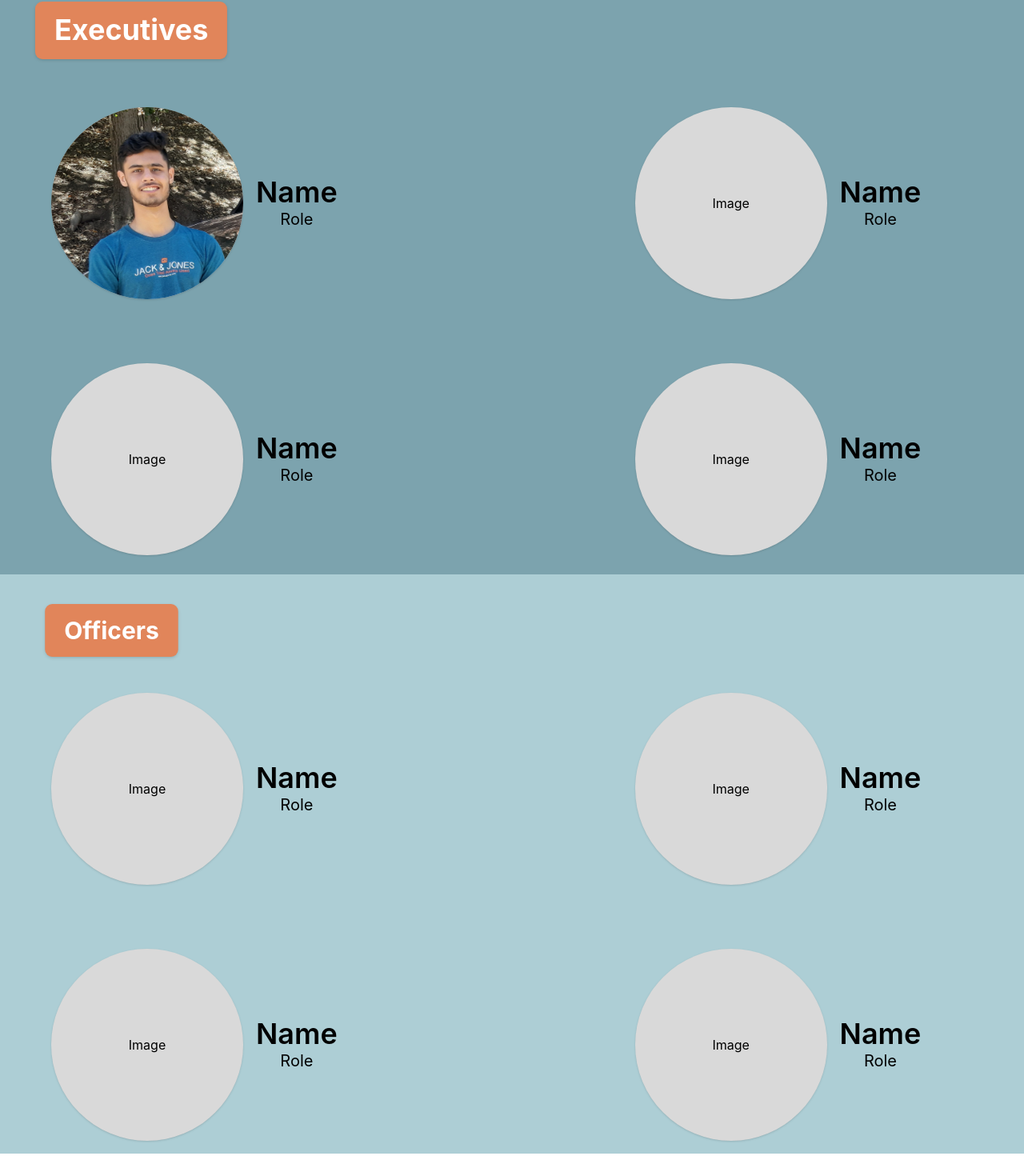
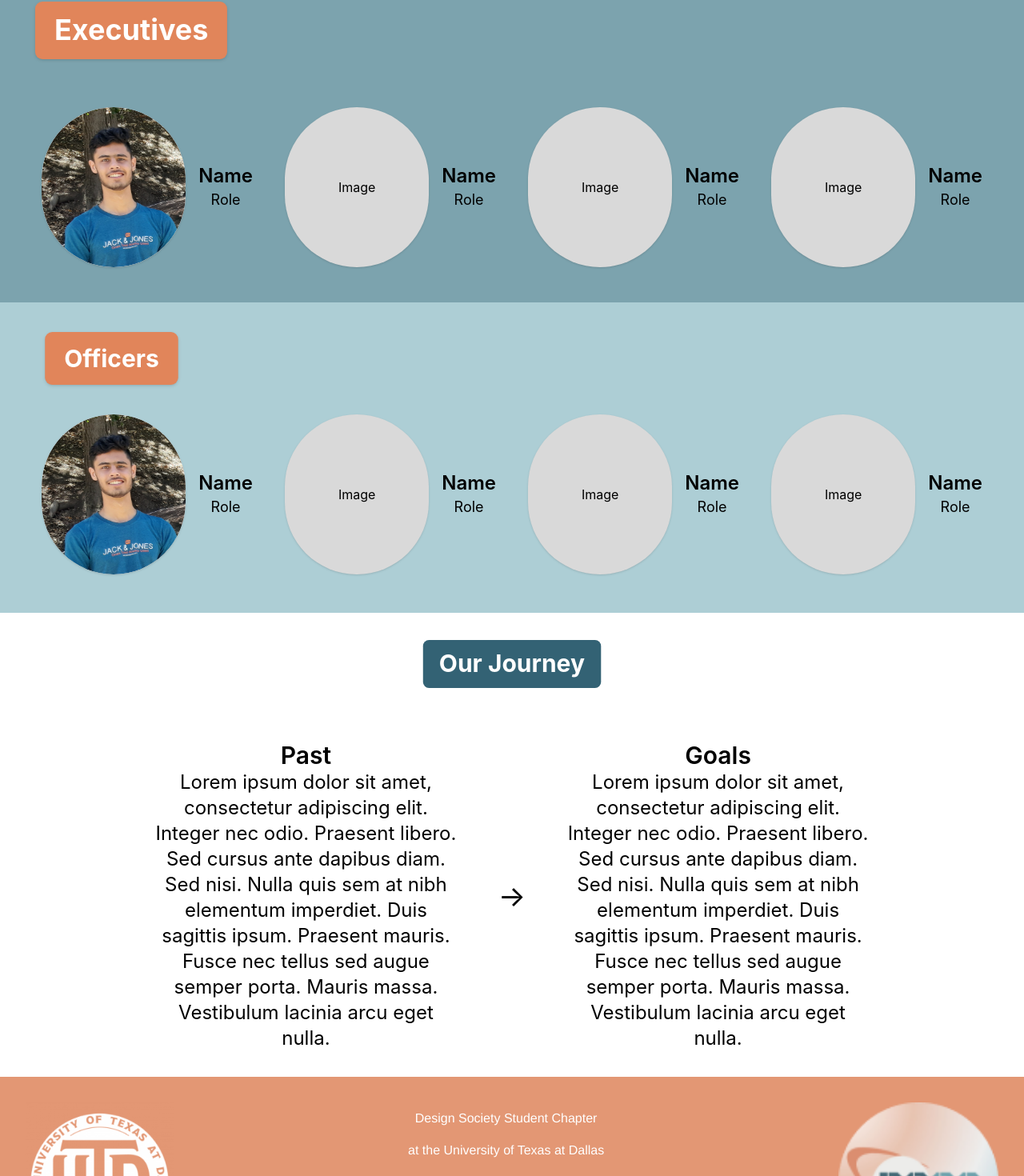
Before and after one commit to Design-Society-Student-Chapter-at-UTD/DSSCWebsite, a React (Create React App) app in the folder my-app/: page /AboutUs in a window 1280 px wide. Shown: the part 798-2268 px from the top of the page at 80% size. Built offline with nearby package versions, Linux system fonts and the light colour scheme.

Commit message:
Animations added, About Us Executive and Officer section modified

```diff
--- a/my-app/public/index.html
+++ b/my-app/public/index.html
@@ -2,11 +2,11 @@
 <html lang="en">
   <head>
     <meta charset="utf-8" />
-    <link rel="icon" href="%PUBLIC_URL%/favicon.ico" />
+    <link rel="icon" href="logo.png" type="image/svg+xml" />
     <meta name="viewport" content="width=device-width, initial-scale=1" />
     <meta name="theme-color" content="#000000" />
     <meta
-      name="DSSC"
+      name="Design Society Student Chapter"
       content="Design Club Website"
     />
     <link rel="apple-touch-icon" href="%PUBLIC_URL%/logo192.png" />
--- a/my-app/src/pages/AboutUs.js
+++ b/my-app/src/pages/AboutUs.js
@@ -18,17 +18,17 @@ const AboutUs = () => {
 
       {/* Mission Statement Section */}
       <motion.div
-      initial={{ y: 100, opacity: 0 }}
-      animate={{ y: 0, opacity: 1 }}
-      transition={{ duration: 0.5, delay: 0.5 }}
+      initial={{ x: 100, opacity: 0 }}
+      animate={{ x: 0, opacity: 1 }}
+      transition={{ duration: 0.5}}
       className="mt-8">
         <div className="text-white bg-[#336274] px-4 py-2 rounded-md inline-block text-2xl font-bold scale-125 ">
           Mission Statement
         </div>
         <motion.div
-         initial={{ y: 100, opacity: 0 }}
-         animate={{ y: 0, opacity: 1 }}
-         transition={{ duration: 0.5, delay: 1 }}
+         initial={{ x: 100, opacity: 0 }}
+         animate={{ x: 0, opacity: 1 }}
+         transition={{ duration: 0.5 }}
         className="my-10 mx-auto text-2xl max-w-[800px]">
           Lorem ipsum dolor sit amet, consectetur adipiscing elit, sed do eiusmod tempor incididunt ut labore et dolore magna aliqua. Ut enim ad minim veniam, quis nostrud exercitation ullamco laboris nisi.
           Lorem ipsum dolor sit amet, consectetur adipiscing elit, sed do eiusmod tempor incididunt ut labore et dolore magna aliqua. Ut enim ad minim veniam, quis nostrud exercitation ullamco laboris nisi.
@@ -38,9 +38,9 @@ const AboutUs = () => {
 
       {/* Our Team Section */}
       <motion.div
-      initial={{ y: 100, opacity: 0}}
-      animate={{y: 0, opacity: 100}}
-      transition={{duration: 0.5, delay: 1}}
+      initial={{ x: 100, opacity: 0}}
+      animate={{x: 0, opacity: 100}}
+      transition={{duration: 0.5}}
       className="bg-[#adced5]  py-4">
       <div className="pt-2">
         <div className="text-white bg-[#336274] px-7 py-2 rounded-3xl inline-block text-2xl font-bold scale-150">
@@ -49,156 +49,85 @@ const AboutUs = () => {
       </div>
 
       {/* Executives Section */}
-      <div className="bg-[#336274]/40   pb-3" >
+      <div className="bg-[#336274]/40 pb-3">
   <div className="flex justify-start mt-8 mx-5">
     <div className="text-white bg-[#e1855a] px-4 py-2 rounded-md my-10 mx-16 text-2xl font-bold shadow scale-150">
       Executives
     </div>
   </div>
-      <div className="flex flex-wrap gap-8 justify-between my-8 relative ml-16">
-      {/* Executive Member 1 */}
-       <div className="flex items-center space-x-4 w-[45%] scale-120 group">
-        <div className="w-[240px] h-[240px] bg-[#d9d9d9] rounded-full shadow flex items-center justify-center">
-        <img src="/myPhoto.jpg" alt="Executive 1" className="w-full h-full object-cover rounded-full" />
+
+  {/* Executive grid */}
+  <div className="flex flex-wrap gap-x-10 gap-y-12 justify-center my-8 px-10">
+    {/* Executive Member */}
+    {[1, 2, 3, 4].map((_, index) => (
+      <div
+        key={index}
+        className="flex items-center space-x-4 sm:w-[22%] group"
+      >
+        <div className="w-[200px] h-[200px] bg-[#d9d9d9] rounded-full shadow flex items-center justify-center overflow-hidden">
+          {index === 0 ? (
+            <img
+              src="/myPhoto.jpg"
+              alt={`Executive ${index + 1}`}
+              className="w-full h-full object-cover rounded-full"
+            />
+          ) : (
+            <span className="text-gray-500">Image</span>
+          )}
         </div>
         <div>
-          <p className="text-4xl font-semibold relative cursor-pointer group-hover:text-[#336274]">
+          <p className="text-2xl font-semibold relative cursor-pointer group-hover:text-[#336274]">
             Name
-            {/* Hover Popup */}
-            <span className="absolute left-0 top-full mt-2 w-64 bg-[#336274] text-white text-sm p-2 rounded-md opacity-0 group-hover:opacity-100 group-hover:translate-y-2 transition-all duration-500 ease-in-out shadow-lg z-10">
-            Lorem ipsum dolor sit amet, consectetur adipiscing elit. Proin vitae justo non velit facilisis pharetra. Lorem ipsum dolor sit amet, consectetur adipiscing elit. Proin vitae justo non velit facilisis pharetra. Lorem ipsum dolor sit amet, consectetur adipiscing elit. Proin vitae justo non velit facilisis pharetra.
+            <span className="absolute left-1/2 -translate-x-1/2 mt-2 w-64 bg-[#336274] text-white text-sm p-2 rounded-md opacity-0 group-hover:opacity-100 group-hover:translate-y-2 transition-all duration-500 ease-in-out shadow-lg z-10">
+              Lorem ipsum dolor sit amet, consectetur adipiscing elit. Proin
+              vitae justo non velit facilisis pharetra.
             </span>
           </p>
-          <p className="text-xl text-gray-600">Role</p>
+          <p className="text-lg text-gray-600">Role</p>
         </div>
       </div>
-             {/* Executive Member 2 */}
-      <div className="flex items-center space-x-4 w-[40%] group">
-        <div className="w-[240px] h-[240px] bg-[#d9d9d9] rounded-full shadow flex items-center justify-center">
-          Image
-        </div>
-        <div>
-        <p className="text-4xl font-semibold relative cursor-pointer group-hover:text-[#336274]">
-            Name
-            {/* Hover Popup */}
-            <span className="absolute left-0 top-full mt-2 w-64 bg-[#336274] text-white text-sm p-2 rounded-md opacity-0 group-hover:opacity-100 group-hover:translate-y-2 transition-all duration-500 ease-in-out shadow-lg z-10">
-            Lorem ipsum dolor sit amet, consectetur adipiscing elit. Proin vitae justo non velit facilisis pharetra. Lorem ipsum dolor sit amet, consectetur adipiscing elit. Proin vitae justo non velit facilisis pharetra. Lorem ipsum dolor sit amet, consectetur adipiscing elit. Proin vitae justo non velit facilisis pharetra.
-            </span>
-          </p>
-          <p className="text-xl text-gray-600">Role</p>
-        </div>
-      </div>
-      </div>
-      <div className="flex flex-wrap gap-8 justify-between mt-20 mb-3 ml-16">
-      {/* Executive Member 3 */}
-      <div className="flex items-center space-x-4 w-[45%] group">
-        <div className="w-[240px] h-[240px] bg-[#d9d9d9] rounded-full shadow flex items-center justify-center">
-          Image
-        </div>
-        <div>
-        <p className="text-4xl font-semibold relative cursor-pointer group-hover:text-[#336274]">
-            Name
-            {/* Hover Popup */}
-            <span className="absolute left-0 top-full mt-2 w-64 bg-[#336274] text-white text-sm p-2 rounded-md opacity-0 group-hover:opacity-100 group-hover:translate-y-2 transition-all duration-500 ease-in-out shadow-lg z-10">
-            Lorem ipsum dolor sit amet, consectetur adipiscing elit. Proin vitae justo non velit facilisis pharetra. Lorem ipsum dolor sit amet, consectetur adipiscing elit. Proin vitae justo non velit facilisis pharetra. Lorem ipsum dolor sit amet, consectetur adipiscing elit. Proin vitae justo non velit facilisis pharetra.
-            </span>
-          </p>
-          <p className="text-xl text-gray-600">Role</p>
-        </div>
-      </div>
-      {/* Executive Member 4 */}
-      <div className="flex items-center space-x-4 w-[40%] group">
-        <div className="w-[240px] h-[240px] bg-[#d9d9d9] rounded-full shadow flex items-center justify-center">
-          Image
-        </div>
-        <div>
-        <p className="text-4xl font-semibold relative cursor-pointer group-hover:text-[#336274]">
-            Name
-            {/* Hover Popup */}
-            <span className="absolute left-0 top-full mt-2 w-64 bg-[#336274] text-white text-sm p-2 rounded-md opacity-0 group-hover:opacity-100 group-hover:translate-y-2 transition-all duration-500 ease-in-out shadow-lg z-10">
-            Lorem ipsum dolor sit amet, consectetur adipiscing elit. Proin vitae justo non velit facilisis pharetra. Lorem ipsum dolor sit amet, consectetur adipiscing elit. Proin vitae justo non velit facilisis pharetra. Lorem ipsum dolor sit amet, consectetur adipiscing elit. Proin vitae justo non velit facilisis pharetra.
-            </span>
-          </p>
-          <p className="text-xl text-gray-600">Role</p>
-        </div>
+    ))}
   </div>
 </div>
 
-    </div>
+
     {/* Officer section */}
       <div className="flex justify-start mt-8 mx-5">
         <div className="text-white bg-[#e1855a] px-4 py-2 rounded-md inline-block my-4  mx-16 text-xl font-bold shadow scale-150">
           Officers
         </div>
       </div>
-      <div className="flex flex-wrap gap-8 justify-between mt-10  ml-16">
-      {/* Officer Member 1 */}
-      <div className="flex items-center space-x-4 w-[45%] group">
-        <div className="w-[240px] h-[240px] bg-[#d9d9d9] rounded-full shadow flex items-center justify-center">
-          Image
+      {/* Officer grid */}
+  <div className="flex flex-wrap gap-x-10 gap-y-12 justify-center my-8 px-10">
+    {/* Officer Member */}
+    {[1, 2, 3, 4].map((_, index) => (
+      <div
+        key={index}
+        className="flex items-center space-x-4 sm:w-[22%] group"
+      >
+        <div className="w-[200px] h-[200px] bg-[#d9d9d9] rounded-full shadow flex items-center justify-center overflow-hidden">
+          {index === 0 ? (
+            <img
+              src="/myPhoto.jpg"
+              alt={`Executive ${index + 1}`}
+              className="w-full h-full object-cover rounded-full"
+            />
+          ) : (
+            <span className="text-gray-500">Image</span>
+          )}
         </div>
         <div>
-        <p className="text-4xl font-semibold relative cursor-pointer group-hover:text-[#336274]">
+          <p className="text-2xl font-semibold relative cursor-pointer group-hover:text-[#336274]">
             Name
-            {/* Hover Popup */}
-            <span className="absolute left-0 top-full mt-2 w-64 bg-[#336274] text-white text-sm p-2 rounded-md opacity-0 group-hover:opacity-100 group-hover:translate-y-2 transition-all duration-500 ease-in-out shadow-lg z-10">
-            Lorem ipsum dolor sit amet, consectetur adipiscing elit. Proin vitae justo non velit facilisis pharetra. Lorem ipsum dolor sit amet, consectetur adipiscing elit. Proin vitae justo non velit facilisis pharetra. Lorem ipsum dolor sit amet, consectetur adipiscing elit. Proin vitae justo non velit facilisis pharetra.
+            <span className="absolute  left-1/2 -translate-x-1/2 mt-2 w-64 bg-[#336274] text-white text-sm p-2 rounded-md opacity-0 group-hover:opacity-100 group-hover:translate-y-2 transition-all duration-500 ease-in-out shadow-lg z-10">
+              Lorem ipsum dolor sit amet, consectetur adipiscing elit. Proin
+              vitae justo non velit facilisis pharetra.
             </span>
           </p>
-          <p className="text-xl text-gray-600">Role</p>
+          <p className="text-lg text-gray-600">Role</p>
         </div>
       </div>
-      {/* Officer Member 2 */}
-      <div className="flex items-center space-x-4 w-[40%] group">
-        <div className="w-[240px] h-[240px] bg-[#d9d9d9] rounded-full shadow flex items-center justify-center">
-          Image
-        </div>
-        <div>
-        <p className="text-4xl font-semibold relative cursor-pointer group-hover:text-[#336274]">
-            Name
-            {/* Hover Popup */}
-            <span className="absolute left-0 top-full mt-2 w-64 bg-[#336274] text-white text-sm p-2 rounded-md opacity-0 group-hover:opacity-100 group-hover:translate-y-2 transition-all duration-500 ease-in-out shadow-lg z-10">
-            Lorem ipsum dolor sit amet, consectetur adipiscing elit. Proin vitae justo non velit facilisis pharetra. Lorem ipsum dolor sit amet, consectetur adipiscing elit. Proin vitae justo non velit facilisis pharetra. Lorem ipsum dolor sit amet, consectetur adipiscing elit. Proin vitae justo non velit facilisis pharetra.
-            </span>
-          </p>
-          <p className="text-xl text-gray-600">Role</p>
-        </div>
-      </div>
-
-    </div>
-    <div className="flex flex-wrap gap-8 justify-between mt-20  ml-16">
-      {/* Officer Member 3 */}
-      <div className="flex items-center space-x-4 w-[45%] group">
-        <div className="w-[240px] h-[240px] bg-[#d9d9d9] rounded-full shadow flex items-center justify-center">
-          Image
-        </div>
-        <div>
-        <p className="text-4xl font-semibold relative cursor-pointer group-hover:text-[#336274]">
-            Name
-            {/* Hover Popup */}
-            <span className="absolute left-0 top-full mt-2 w-64 bg-[#336274] text-white text-sm p-2 rounded-md opacity-0 group-hover:opacity-100 group-hover:translate-y-2 transition-all duration-500 ease-in-out shadow-lg z-10">
-            Lorem ipsum dolor sit amet, consectetur adipiscing elit. Proin vitae justo non velit facilisis pharetra. Lorem ipsum dolor sit amet, consectetur adipiscing elit. Proin vitae justo non velit facilisis pharetra. Lorem ipsum dolor sit amet, consectetur adipiscing elit. Proin vitae justo non velit facilisis pharetra.
-            </span>
-          </p>
-          <p className="text-xl text-gray-600">Role</p>
-        </div>
-      </div>
-      {/* Officer Member 4 */}
-      <div className="flex items-center space-x-4 w-[40%] group">
-        <div className="w-[240px] h-[240px] bg-[#d9d9d9] rounded-full shadow flex items-center justify-center">
-          Image
-        </div>
-        <div>
-        <p className="text-4xl font-semibold relative cursor-pointer group-hover:text-[#336274]">
-            Name
-            {/* Hover Popup */}
-            <span className="absolute left-0 top-full mt-2 w-64 bg-[#336274] text-white text-sm p-2 rounded-md opacity-0 group-hover:opacity-100 group-hover:translate-y-2 transition-all duration-500 ease-in-out shadow-lg z-10">
-            Lorem ipsum dolor sit amet, consectetur adipiscing elit. Proin vitae justo non velit facilisis pharetra. Lorem ipsum dolor sit amet, consectetur adipiscing elit. Proin vitae justo non velit facilisis pharetra. Lorem ipsum dolor sit amet, consectetur adipiscing elit. Proin vitae justo non velit facilisis pharetra.
-            </span>
-          </p>
-          <p className="text-xl text-gray-600">Role</p>
-        </div>
-      </div>
+    ))}
   </div>
   </motion.div>
     <div class="text-center">
```
Also changed, not shown: my-app/src/pages/Events.js (+13 -3 lines), my-app/src/pages/Gallery.js (+13 -5 lines), my-app/src/pages/MemberShip.js (+13 -5 lines), my-app/public/logo.png (added). Lines whose indentation alone changed are shown as unchanged.
